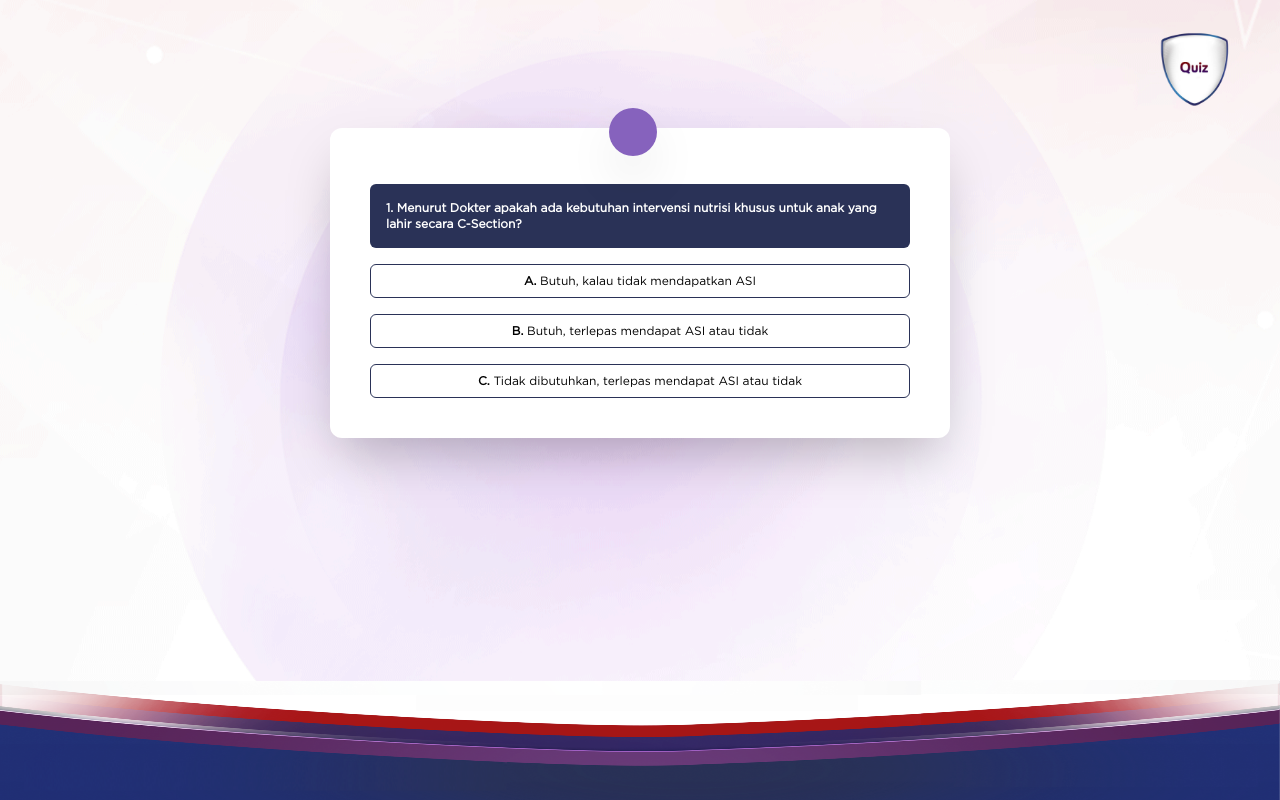
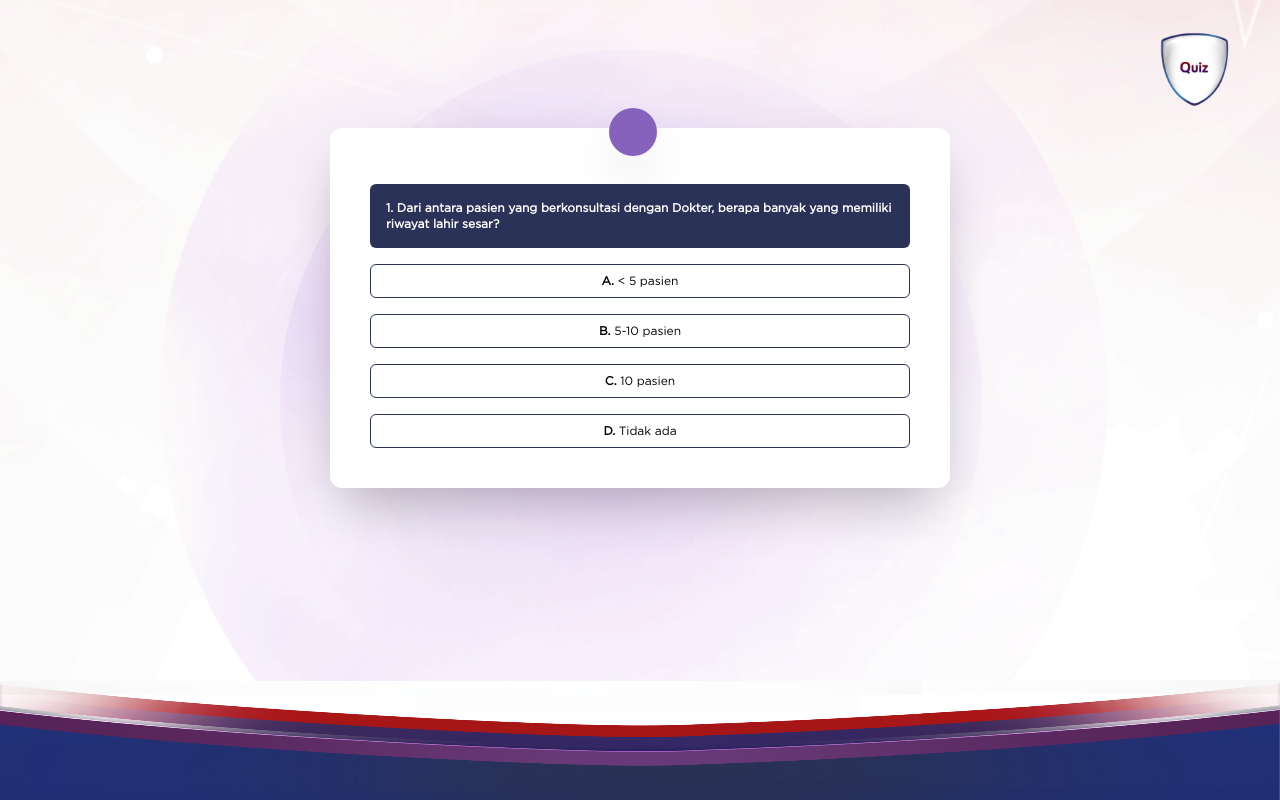
Before and after one commit to Apuy717/quizz-doctor, a Next.js app: page / in a window 1280 px wide. Both pictures are taken after a click on the button 585 px from the left and 468 px from the top of the page. Built offline with nearby package versions, Linux system fonts and the light colour scheme; no server answers.

Commit message:
order question

```diff
--- a/src/components/questionComponent.tsx
+++ b/src/components/questionComponent.tsx
@@ -23,10 +23,10 @@ export const QuestionComponent: FC<iQuestionComponent> = ({ page, question, onAn
         <div className="h-12 w-12 bg-[#8662BD] absolute -top-5 left-[45%] rounded-full shadow-2xl"></div>
         <div className="bg-[#2A3257] text-white rounded-md p-4 mt-10 text-xs font-semibold md:text-md">
           <p>
-            {page}. {question[page].question}
+            {page}. {question[page - 1].question}
           </p>
         </div>
-        {question[page].listAnswer.map((i, k) => (
+        {question[page - 1].listAnswer.map((i, k) => (
           <motion.div
             key={k}
             className={`cursor-pointer text-xs md:text-md text-center mt-4 p-2 border border-[#2A3257] lg:hover:bg-[#2A3257] lg:hover:text-white rounded-md`}
--- a/src/dao/question.ts
+++ b/src/dao/question.ts
@@ -45,20 +45,7 @@ class Question {
       answer: null,
     },
     {
-      question:
-        "Menurut Dokter, jenis formula apa yang paling sesuai untuk anak yang lahir secara C-section dan belum beruntung mendapatkan ASI?",
-      listAnswer: [
-        { key: "a", value: "Formula standar tanpa tambahan nutrisi khusus" },
-        { key: "b", value: "Formula Standar dengan tambahan prebiotik, probiotik, atau sinbiotik" },
-        { key: "c", value: "Formula PHP tanpa tambahan nutrisi khusus" },
-        { key: "d", value: "Formula PHP dengan tambahan prebiotik, probiotik, atau sinbiotik" },
-        { key: "e", value: "Formula terhidrolisa ekstensif" },
-        { key: "f", value: "Lainnya…." },
-      ],
-      answer: null,
-    },
-    {
-      question: "Apa komposisi dari SYNEOR?",
+      question: "Apa komposisi dari SYNEO?",
       listAnswer: [
         { key: "a", value: "SYNEO adalah prebiotik lcFOS:scGOS 1:9 yang 5x lebih tinggi" },
         { key: "b", value: "SYNEO adalah protein yang lebih tinggi" },
@@ -72,7 +59,7 @@ class Question {
       answer: "c",
     },
     {
-      question: "SYNEOR Terbukti Klinis untuk ….",
+      question: "SYNEOR Terbukti Klinis untuk ...",
       listAnswer: [
         {
           key: "a",
--- a/src/pages/index.tsx
+++ b/src/pages/index.tsx
@@ -180,7 +180,13 @@ const Home: NextPage = () => {
           page={page}
           question={question.question}
           onAnswer={(i) => {
-            handleAns(`${page}`, question.question[page].question, i.key, i.value, question.question[page].answer);
+            handleAns(
+              `${page - 1}`,
+              question.question[page - 1].question,
+              i.key,
+              i.value,
+              question.question[page - 1].answer
+            );
           }}
         >
           <Modal status={modal.status}>
```
Also changed, not shown: 1 other file (tests, documents, lock files or other folders).
